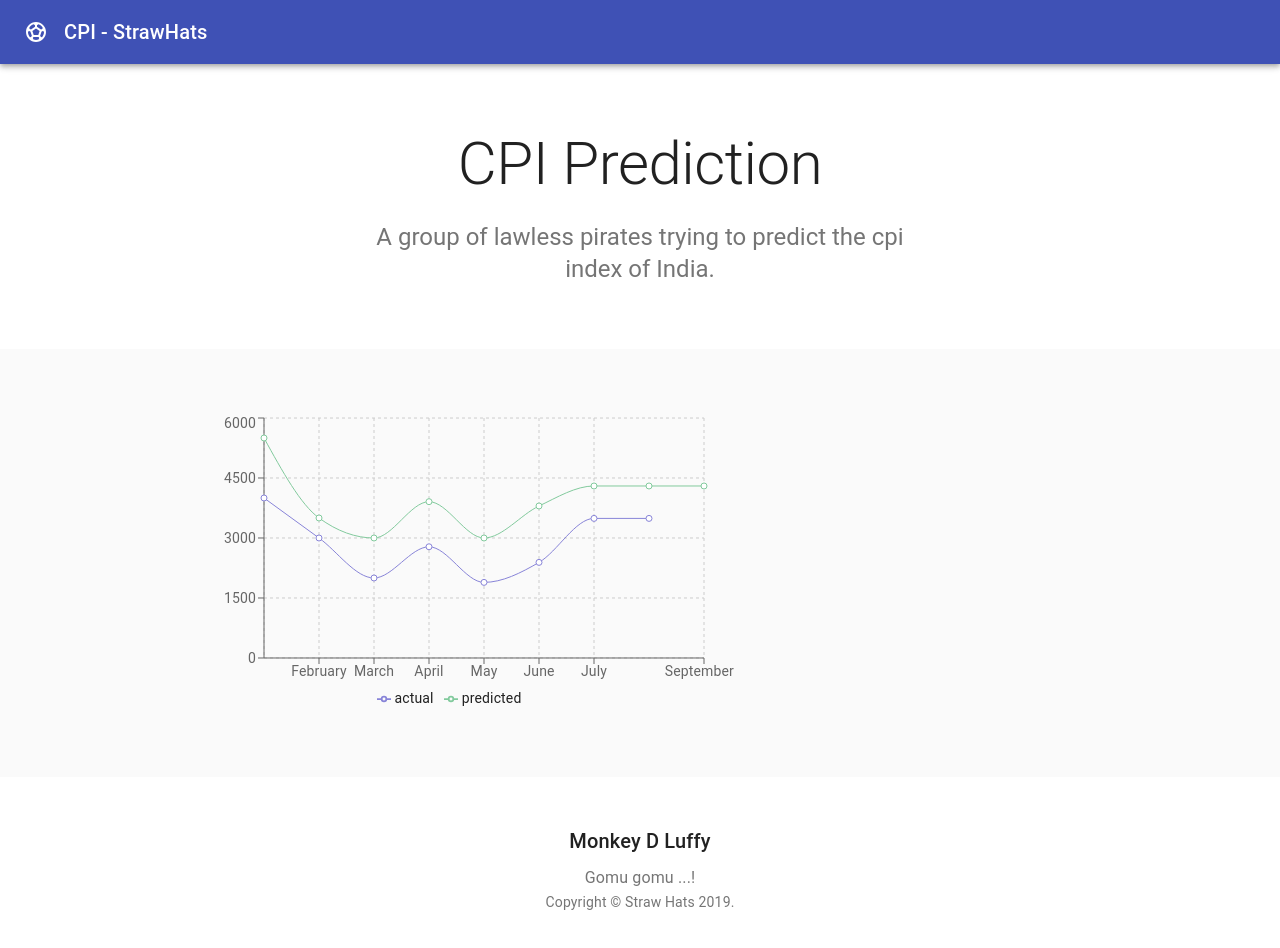
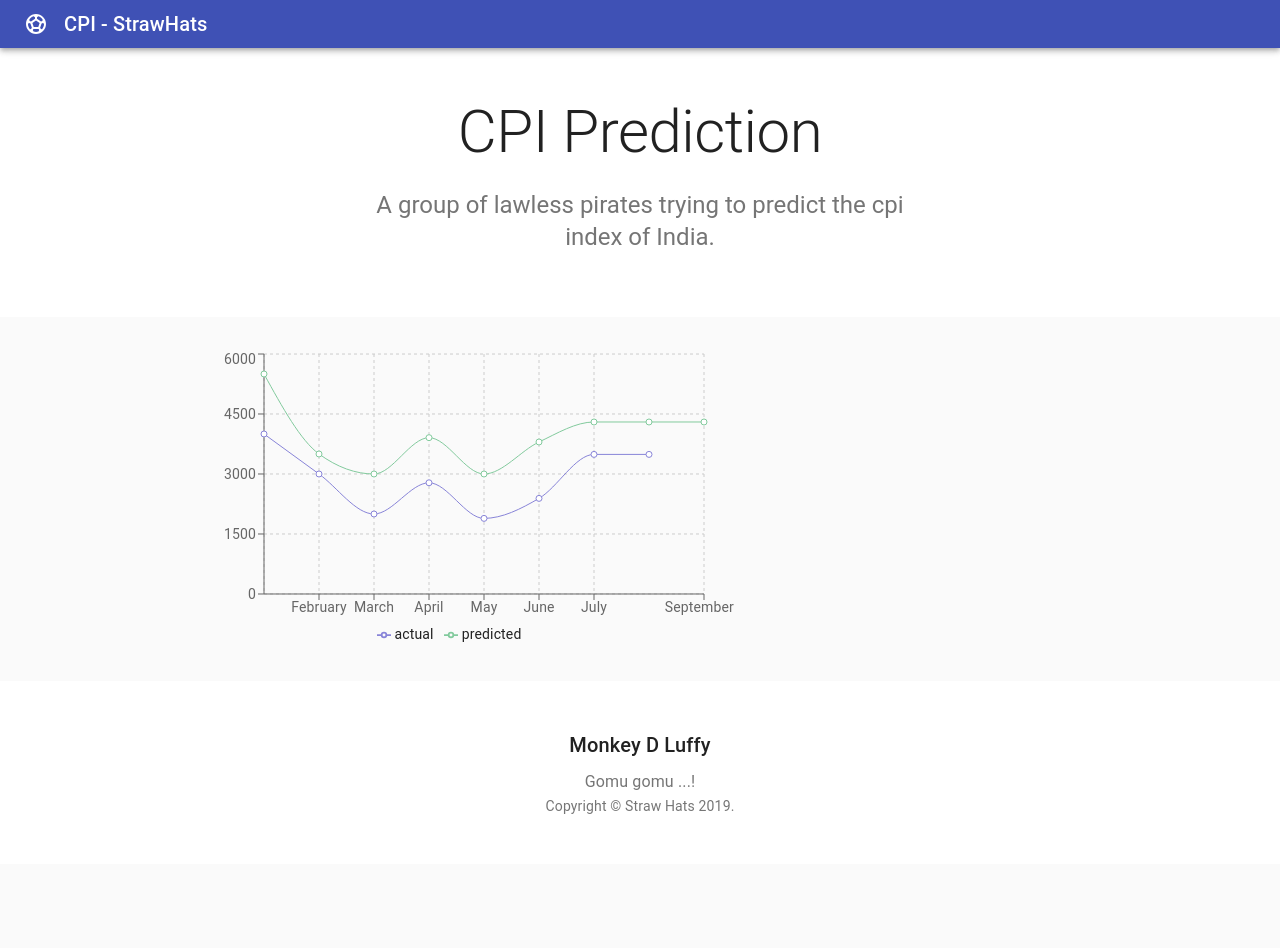
Before and after one commit to Siddharth-Chandran/cpi-dashboard, a React (Create React App) app: page / in a window 1280 px wide. Shown: the top 948 px of the page. After the commit the page ends 864 px from the top, so only its background shows below. Built offline with nearby package versions, Linux system fonts and the light colour scheme.

Commit message:
Updated css; Removed unused classes

```diff
--- a/src/components/dashboard/Dashboard.js
+++ b/src/components/dashboard/Dashboard.js
@@ -59,25 +59,11 @@ const styles = theme => ({
     },
     heroContent: {
         backgroundColor: theme.palette.background.paper,
-        padding: theme.spacing(8, 0, 6),
+        padding: theme.spacing(6, 0, 6),
     },
-    heroButtons: {
-        marginTop: theme.spacing(4),
-    },
-    cardGrid: {
-        paddingTop: theme.spacing(8),
-        paddingBottom: theme.spacing(8),
-    },
-    card: {
-        height: '100%',
-        display: 'flex',
-        flexDirection: 'column',
-    },
-    cardMedia: {
-        paddingTop: '56.25%', // 16:9
-    },
-    cardContent: {
-        flexGrow: 1,
+    chartBody: {
+        paddingTop: theme.spacing(4),
+        paddingBottom: theme.spacing(4)
     },
     footer: {
         backgroundColor: theme.palette.background.paper,
@@ -97,7 +83,7 @@ class Dashboard extends React.Component {
             <React.Fragment>
                 <CssBaseline />
                 <AppBar position="relative">
-                    <Toolbar>
+                    <Toolbar variant="dense">
                         <SportsSoccerOutlined className={classes.icon} />
                         <Typography variant="h6" color="inherit" noWrap>
                             CPI - StrawHats
@@ -116,7 +102,7 @@ class Dashboard extends React.Component {
                             </Typography>
                         </Container>
                     </div>
-                    <Container className={classes.cardGrid} maxWidth="md">
+                    <Container className={classes.chartBody} maxWidth="md">
                         <LineChart
                             width={550}
                             height={300}
```
